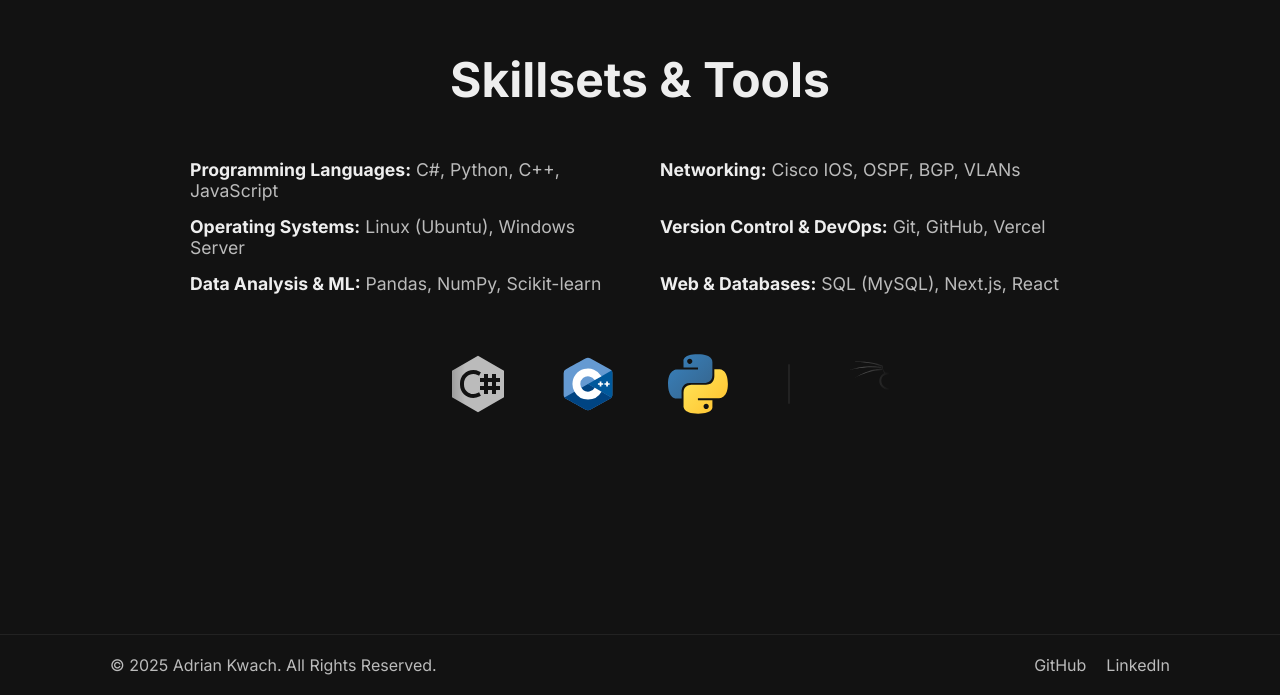
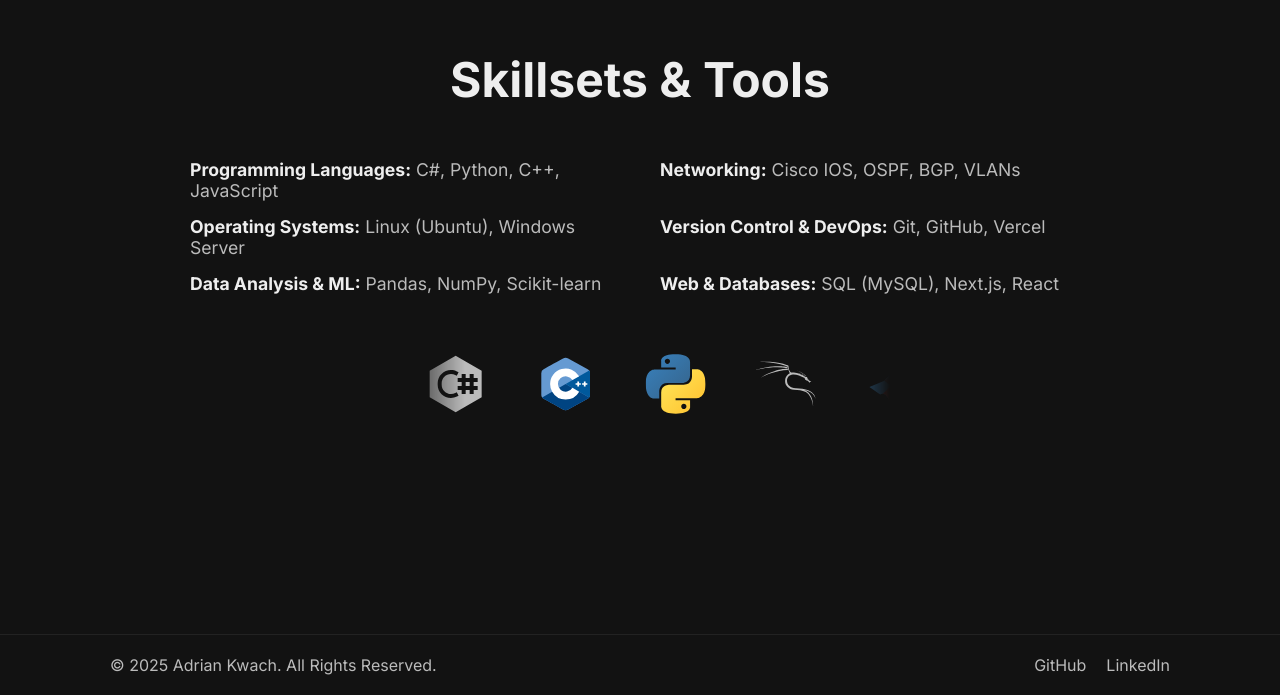
Before and after one commit to AddyKwach/adriankwach.com, a Next.js app: page / in a window 1280 px wide. Shown: the part 1775-2470 px from the top of the page. Built offline with nearby package versions, Linux system fonts and the light colour scheme.

Commit message:
icons update
name modification and grouping removal

```diff
--- a/components/home/SkillsSection.js
+++ b/components/home/SkillsSection.js
@@ -25,13 +25,10 @@ const skills = [
 
 const iconComponents = [
     { name: "React", Icon: ReactIcon, isIcon: true },
-    { isSeparator: true },
     { name: "C#", Icon: CSharpIcon, isIcon: true },
     { name: "C++", Icon: CppIcon, isIcon: true },
     { name: "Python", Icon: PythonIcon, isIcon: true },
-    { isSeparator: true },
     { name: "Kali Linux", Icon: KaliLinuxIcon, isIcon: true },
-    { isSeparator: true },
     { name: "MATLAB", Icon: MatlabIcon, isIcon: true },
     { name: "AutoCAD", Icon: AutocadIcon, isIcon: true },
 ];
@@ -46,7 +43,7 @@ const SkillsSection = () => {
                 x: {
                     repeat: Infinity,
                     repeatType: 'loop',
-                    duration: 10,
+                    duration: 15,
                     ease: 'linear',
                 },
             },
--- a/components/icons/skills/CppIcon.js
+++ b/components/icons/skills/CppIcon.js
@@ -6,7 +6,7 @@ const CppIcon = ({ className }) => (
       viewBox="0 0 32 32"
       xmlns="http://www.w3.org/2000/svg"
     >
-        <title>C++ icon</title>
+        <title>C++</title>
         <path d="M29,10.232a2.387,2.387,0,0,0-.318-1.244,2.451,2.451,0,0,0-.936-.879Q22.552,5.241,17.353,2.376A2.642,2.642,0,0,0,14.59,2.4c-1.378.779-8.275,4.565-10.331,5.706A2.287,2.287,0,0,0,3,10.231V21.77a2.4,2.4,0,0,0,.3,1.22,2.434,2.434,0,0,0,.954.9c2.056,1.141,8.954,4.927,10.332,5.706a2.642,2.642,0,0,0,2.763.026q5.19-2.871,10.386-5.733a2.444,2.444,0,0,0,.955-.9,2.4,2.4,0,0,0,.3-1.22V10.232" fill="#659ad2"/>
         <path d="M28.549,23.171a2.126,2.126,0,0,0,.147-.182,2.4,2.4,0,0,0,.3-1.22V10.232a2.387,2.387,0,0,0-.318-1.244c-.036-.059-.089-.105-.13-.16L16,16Z" fill="#00599c"/>
         <path d="M28.549,23.171,16,16,3.451,23.171a2.435,2.435,0,0,0,.809.72c2.056,1.141,8.954,4.927,10.332,5.706a2.642,2.642,0,0,0,2.763.026q5.19-2.871,10.386-5.733A2.43,2.43,0,0,0,28.549,23.171Z" fill="#004482"/>
--- a/components/icons/skills/CsharpIcon.js
+++ b/components/icons/skills/CsharpIcon.js
@@ -7,6 +7,8 @@ const CSharpIcon = ({ className }) => (
       viewBox="0 0 15 15"
       xmlns="http://www.w3.org/2000/svg"
     >
+        <title>C#</title>
+
         <path d="M10 8V7H11V8H10Z" />
         <path
             fillRule="evenodd"
--- a/components/icons/skills/MatlabIcon.js
+++ b/components/icons/skills/MatlabIcon.js
@@ -28,7 +28,7 @@ const MatlabIcon = ({ className }) => (
                 <stop offset="0.916" stopColor="#cf3633"/>
             </linearGradient>
         </defs>
-        <title>file_type_matlab</title>
+        <title>matlab</title>
         <path d="M2,17.55l7.97-3.22a20.7,20.7,0,0,1,2.72-2.95c.66-.35,1.9-.16,4.17-2.98,2.2-2.75,2.9-5.1,3.93-5.1,1.63,0,2.83,3.52,4.65,8.85A115.629,115.629,0,0,0,30,24.12c-1.9-1.77-3.52-3.68-5.37-3.63-1.72.04-3.63,2.08-5.72,4.7-1.66,2.1-3.86,3.54-4.72,3.51,0,0-2.22-6.28-4.08-7.3a2.641,2.641,0,0,0-2.39.2L2,17.54Z" fill="#49d"/>
         <path d="M19.8,4.02c-.67.9-1.48,2.55-2.94,4.38-2.27,2.82-3.5,2.63-4.17,2.98a19.674,19.674,0,0,0-2.72,2.95l3.3,2.41c2.8-3.82,4.3-7.96,5.47-10.64A13.579,13.579,0,0,1,19.8,4.02Z" fill="url(#a)"/>
         <path d="M20.8,3.3c-2.18,0-3.67,11.48-11.72,17.89,2.26-.37,4.22,5.24,5.12,7.51,4-.68,7.2-8.33,10.43-8.21,1.85.07,3.47,1.86,5.37,3.63C25.66,15,23.63,3.3,20.8,3.3Z" fill="url(#b)"/>
```
